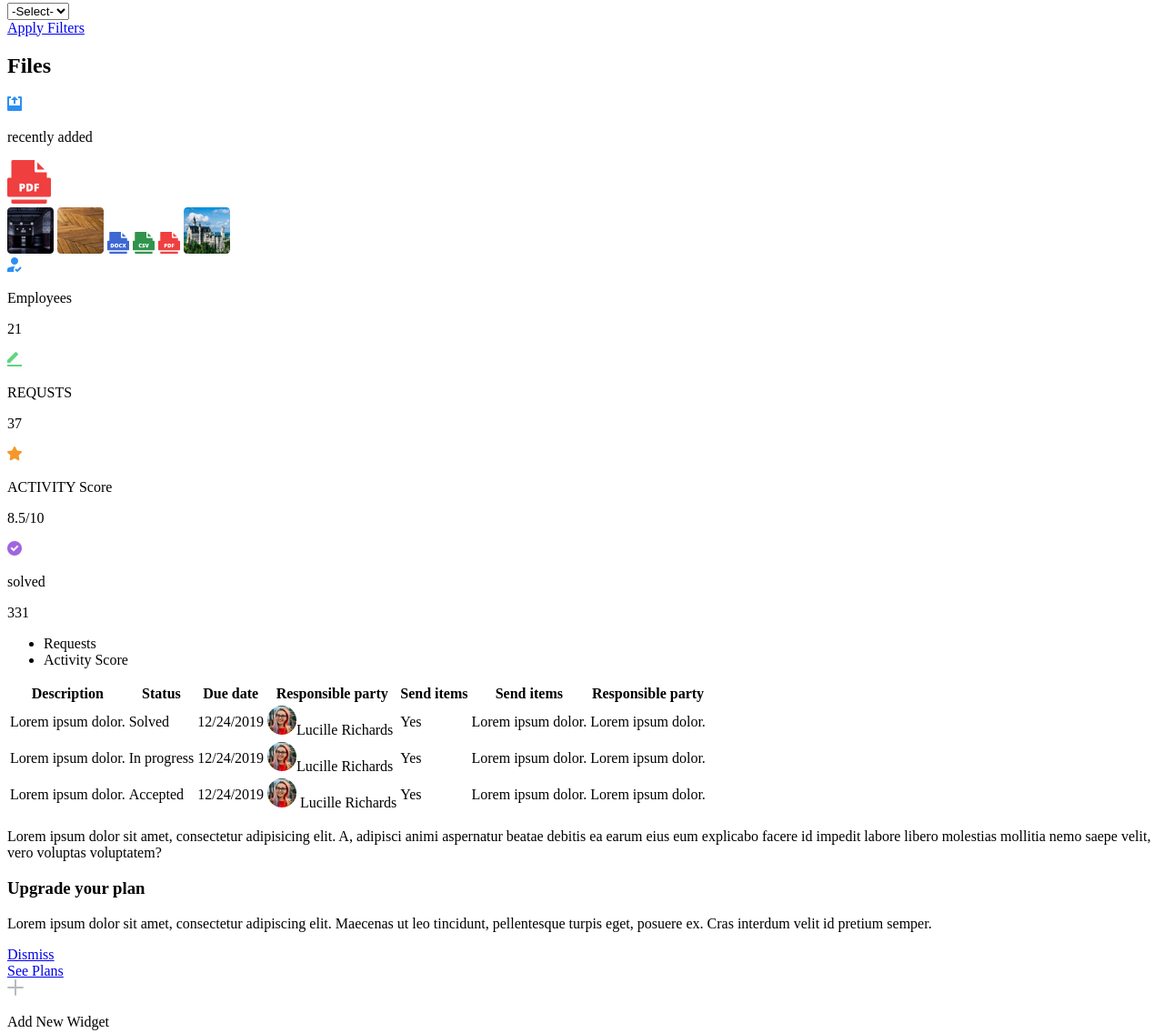
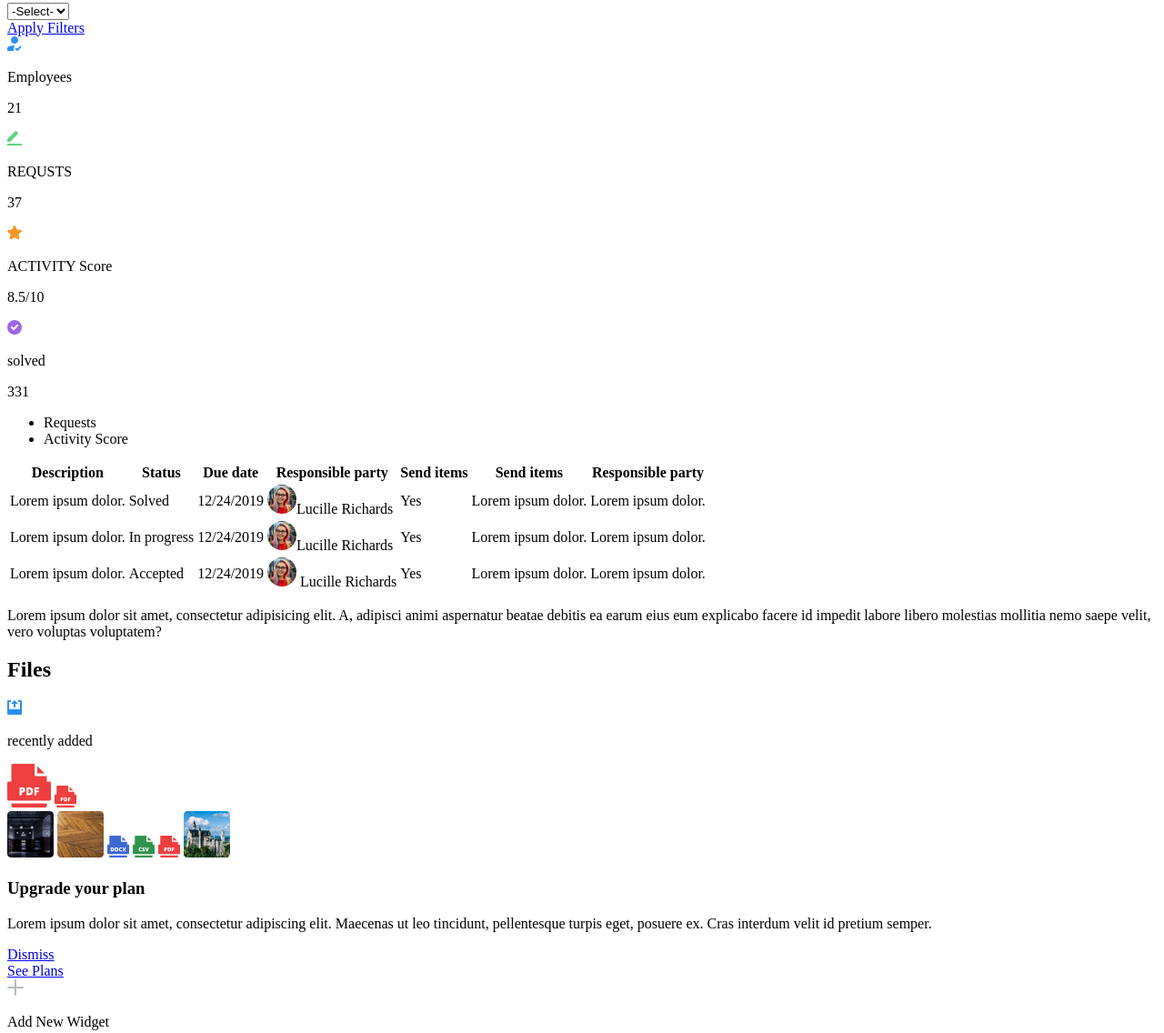
Before and after one commit to Barneyek/IngeniousIO-task, a website built with webpack: page src/index.html in a window 1280 px wide. Shown: the part 1026-2162 px from the top of the page at 91% size. Built offline with nearby package versions, Linux system fonts and the light colour scheme.

Commit message:
Start refactoring grid of wrapper

```diff
--- a/src/index.html
+++ b/src/index.html
@@ -76,7 +76,6 @@
         </div>
       </div>
     </header>
-
     <section class="general-info">
       <h1>Dashboard</h1>
       <div class="general-info__buttons">
@@ -95,7 +94,7 @@
       </div>
     </section>
     <section class="wrapper">
-      <div class="wrapper__col-left">
+      <div class="wrapper__row">
         <div class="filters">
           <div class="filters__header">
             <h2>Filters</h2>
@@ -127,29 +126,6 @@
             <a href="#" class="button button--dashboard active">Apply Filters</a>
           </div>
         </div>
-        <div class="files">
-          <div class="files__header">
-            <h2>Files</h2>
-            <img class="download-img" src="./assets/img/downloads.png" alt="downloads-shape">
-          </div>
-          <div class="files__content">
-            <p class="subtitle">recently added</p>
-            <div class="col-left">
-              <img class="file-pic file-pic--red file-pic--big" src="./assets/img/combined-shape-pdf-big.png"
-                alt="pdf-shape">
-            </div>
-            <div class="col-right">
-              <img src="./assets/img/rectangle2.png" alt="miniature-one">
-              <img src="./assets/img/rectangle.png" alt="miniature-two">
-              <img class="file-pic file-pic--blue" src="./assets/img/combined-shape-doc.png" alt="docx-shape">
-              <img class="file-pic file-pic--turquoise" src="./assets/img/combined-shape-csv.png" alt="excel-hape">
-              <img class="file-pic file-pic--red" src="./assets/img/combined-shape-pdf.png" alt="pdf-shape">
-              <img src="./assets/img/rectangle3.png" alt="miniature-third">
-            </div>
-          </div>
-        </div>
-      </div>
-      <div class="wrapper__col-right">
         <div class="statistics">
           <div class="statistics__box">
             <div class="statistics__pic statistics__pic--blue">
@@ -243,10 +219,36 @@
             </table>
           </div>
           <div id="tab2" class="requests__box content">
-            <p>Lorem ipsum dolor sit amet, consectetur adipisicing elit. A, adipisci animi aspernatur beatae debitis ea
+            <p>Lorem ipsum dolor sit amet, consectetur adipisicing elit. A, adipisci animi aspernatur beatae debitis
+              ea
               earum eius eum explicabo facere id impedit labore libero molestias mollitia nemo saepe velit, vero
               voluptas
               voluptatem?</p>
+          </div>
+        </div>
+      </div>
+      <div class="wrapper__row">
+        <div class="files">
+          <div class="files__header">
+            <h2>Files</h2>
+            <img class="download-img" src="./assets/img/downloads.png" alt="downloads-shape">
+          </div>
+          <div class="files__content">
+            <p class="subtitle">recently added</p>
+            <div class="col-left">
+              <img class="file-pic file-pic--red file-pic--big" src="./assets/img/combined-shape-pdf-big.png"
+                alt="pdf-shape">
+              <img class="file-pic file-pic--red file-pic--small" src="./assets/img/combined-shape-pdf.png"
+                alt="pdf-shape">
+            </div>
+            <div class="col-right">
+              <img src="./assets/img/rectangle2.png" alt="miniature-one">
+              <img src="./assets/img/rectangle.png" alt="miniature-two">
+              <img class="file-pic file-pic--blue" src="./assets/img/combined-shape-doc.png" alt="docx-shape">
+              <img class="file-pic file-pic--turquoise" src="./assets/img/combined-shape-csv.png" alt="excel-hape">
+              <img class="file-pic file-pic--red" src="./assets/img/combined-shape-pdf.png" alt="pdf-shape">
+              <img src="./assets/img/rectangle3.png" alt="miniature-third">
+            </div>
           </div>
         </div>
         <div class="widgets">
--- a/src/js/menu.js
+++ b/src/js/menu.js
@@ -10,4 +10,4 @@ document.addEventListener('DOMContentLoaded', () => {
     const buttonMenu = document.querySelector('.navbar__menu'),
         menu = document.querySelector('.side-nav');
     handleMenu(buttonMenu, menu);
-})
+});
--- a/src/sass/_basic/_reset.scss
+++ b/src/sass/_basic/_reset.scss
@@ -13,6 +13,9 @@ body {
 body {
     width: 100%;
     background-color: $lightGrey;
+    &.lock{
+        overflow: hidden;
+    }
 }
 
 article,
--- a/src/sass/_basic/_ui_elements/_files-pictures.scss
+++ b/src/sass/_basic/_ui_elements/_files-pictures.scss
@@ -17,5 +17,18 @@
 
   &--big {
     padding: 35px;
+    display: flex;
+
+    @media all and(max-width: $breakpoint-desktop) {
+      display: none;
+    }
+  }
+
+  &--small {
+    display: flex;
+
+    @media all and(min-width: $breakpoint-desktop) {
+      display: none;
+    }
   }
 }
--- a/src/sass/_basic/_ui_elements/_requests-table.scss
+++ b/src/sass/_basic/_ui_elements/_requests-table.scss
@@ -6,6 +6,10 @@
   border: 1px solid $lightGrey;
   border-collapse: collapse;
   border-radius: 5px;
+
+  @media all and(max-width: $breakpoint-desktop) {
+    max-width: 100%;
+  }
 
   &-headers {
     background: $lightGrey;
--- a/src/sass/_sections/_files.scss
+++ b/src/sass/_sections/_files.scss
@@ -4,6 +4,11 @@
   background-color: #fff;
   border-radius: 5px;
   margin: 20px 0;
+
+  @media all and(max-width: $breakpoint-desktop) {
+    margin: 0 0 20px;
+    width: 100%;
+  }
 
   &__header {
     display: flex;
@@ -28,9 +33,23 @@
       padding: 15px 0;
     }
 
+    img {
+      margin: 0 5px 5px;
+
+      @media all and(max-width: $breakpoint-desktop) {
+        margin: 0 10px 5px;
+      }
+    }
+
     .col-left {
       flex: 0 0 40%;
       max-width: 40%;
+
+      @media all and(max-width: $breakpoint-desktop) {
+        max-width: unset;
+        flex: unset;
+      }
+
       @media all and(min-width: $breakpoint-desktop) and (max-width: $breakpoint-desktopBig) {
         max-width: 100%;
         flex: 0 0 100%;
@@ -40,14 +59,18 @@
     .col-right {
       flex: 0 0 60%;
       max-width: 60%;
+
+      @media all and(max-width: $breakpoint-desktop) {
+        max-width: unset;
+        flex: unset;
+      }
+
       @media all and(min-width: $breakpoint-desktop) and (max-width: $breakpoint-desktopBig) {
         max-width: 100%;
         flex: 0 0 100%;
       }
 
-      img {
-        margin: 0 5px 5px;
-      }
+
     }
 
     img {
--- a/src/sass/_sections/_requests.scss
+++ b/src/sass/_sections/_requests.scss
@@ -2,6 +2,10 @@
   background: #fff;
   border-radius: 5px;
   margin: 20px 0;
+
+  @media all and(max-width: $breakpoint-desktop) {
+    max-width: 100%;
+  }
 
   .tabs {
     display: flex;
@@ -38,7 +42,7 @@
     }
   }
 
-  &__box{
+  &__box {
     display: none;
     padding: 20px;
     animation: animateContents 1s ease;
--- a/src/sass/_sections/_wrapper.scss
+++ b/src/sass/_sections/_wrapper.scss
@@ -1,30 +1,40 @@
 .wrapper {
   display: flex;
+  flex-direction: column;
   padding: 0 30px;
   max-width: 100%;
+
   @media all and(min-width: $breakpoint-desktop) and (max-width: $breakpoint-desktopBig) {
     padding: 0 15px;
   }
 
-  &__col-left {
-    flex: 0 0 30%;
-    max-width: 30%;
-    padding-right: 10px;
-    @media all and(min-width: $breakpoint-desktop) and (max-width: $breakpoint-desktopBig) {
-      padding-right: 5px;
-    }
+  &__row {
+    display: flex;
+    flex-direction: row;
+    flex-wrap: wrap;
+    max-width: 100%;
   }
 
+  // &__col-left {
+  //   flex: 0 0 30%;
+  //   max-width: 30%;
+  //   padding-right: 10px;
+  //   @media all and(min-width: $breakpoint-desktop) and (max-width: $breakpoint-desktopBig) {
+  //     padding-right: 5px;
+  //   }
+  // }
+
+  // &__col-right {
+  //   flex: 0 0 70%;
+  //   max-width: 70%;
+  //   padding-left: 10px;
+  //   @media all and(min-width: $breakpoint-desktop) and (max-width: $breakpoint-desktopBig) {
+  //     padding-left: 5px;
+  //   }
+  // }
+
+  &__col-left,
   &__col-right {
-    flex: 0 0 70%;
-    max-width: 70%;
-    padding-left: 10px;
-    @media all and(min-width: $breakpoint-desktop) and (max-width: $breakpoint-desktopBig) {
-      padding-left: 5px;
-    }
-  }
-
-  &__col-left, &__col-right {
     display: flex;
     flex-direction: column;
     justify-content: space-between;
```
Also changed, not shown: src/sass/_basic/_ui_elements/_statistics-box.scss (+13 -3 lines), src/sass/_sections/_filters.scss (+14 -2 lines), src/sass/_sections/_widgets.scss (+16 -2 lines).
